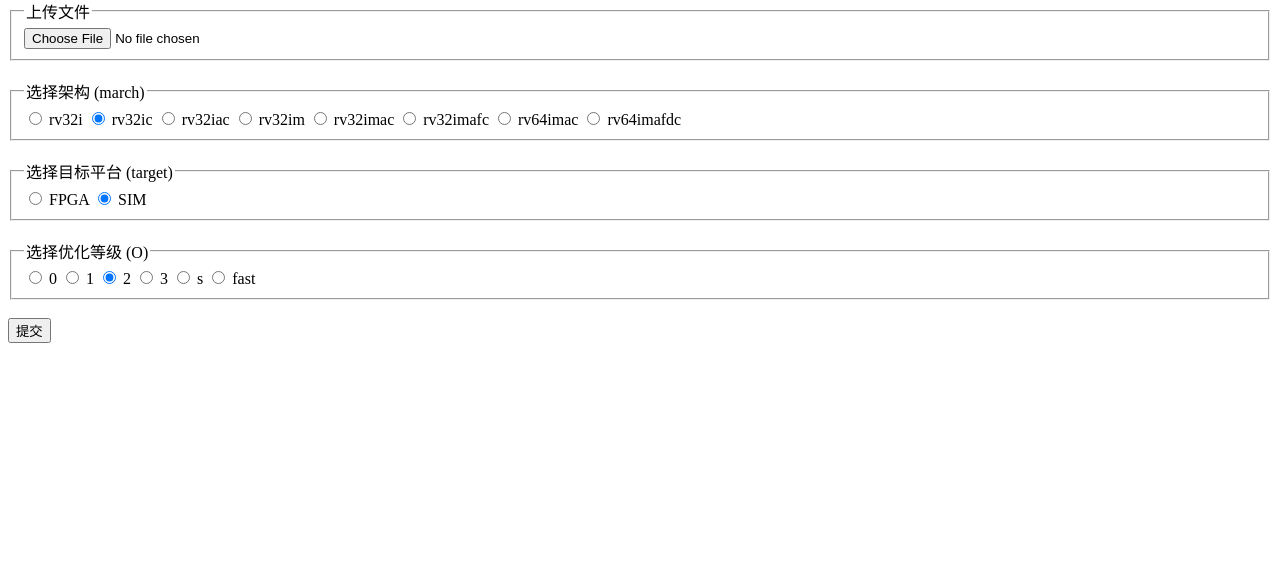
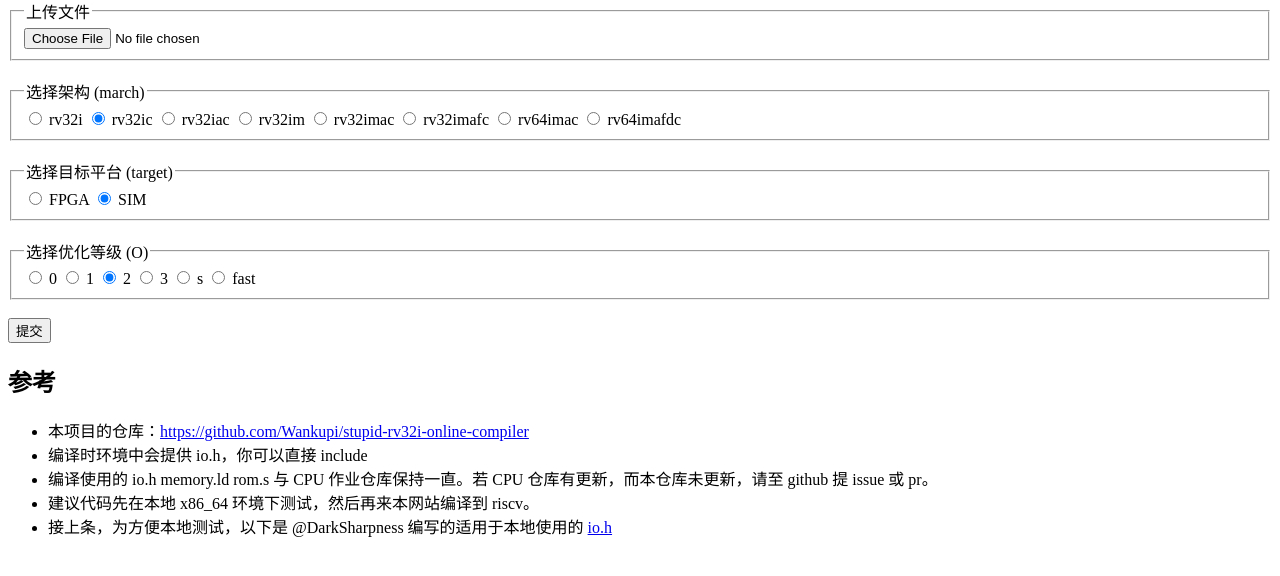
Before and after one commit to Wankupi/stupid-rv32i-online-compiler, a Flask app: page / in a window 1280 px wide. Shown: the part 114-690 px from the top of the page. Run offline with Flask 3, Linux system fonts and the light colour scheme.

Commit message:
feat(web): add some description

```diff
--- a/web/templates/index.html
+++ b/web/templates/index.html
@@ -60,4 +60,13 @@
 
     <button type="submit">提交</button>
   </form>
+
+  <h2>参考</h2>
+  <ul>
+    <li>本项目的仓库：<a href="https://github.com/Wankupi/stupid-rv32i-online-compiler" target="_blank">https://github.com/Wankupi/stupid-rv32i-online-compiler</a></li>
+    <li>编译时环境中会提供 io.h，你可以直接 include</li>
+    <li>编译使用的 io.h memory.ld rom.s 与 CPU 作业仓库保持一直。若 CPU 仓库有更新，而本仓库未更新，请至 github 提 issue 或 pr。</li>
+    <li>建议代码先在本地 x86_64 环境下测试，然后再来本网站编译到 riscv。</li>
+    <li>接上条，为方便本地测试，以下是 @DarkSharpness 编写的适用于本地使用的 <a href="static/io.h" download>io.h</a></li>
+  </ul>
 </body>
```
Also changed, not shown: 1 other file.
